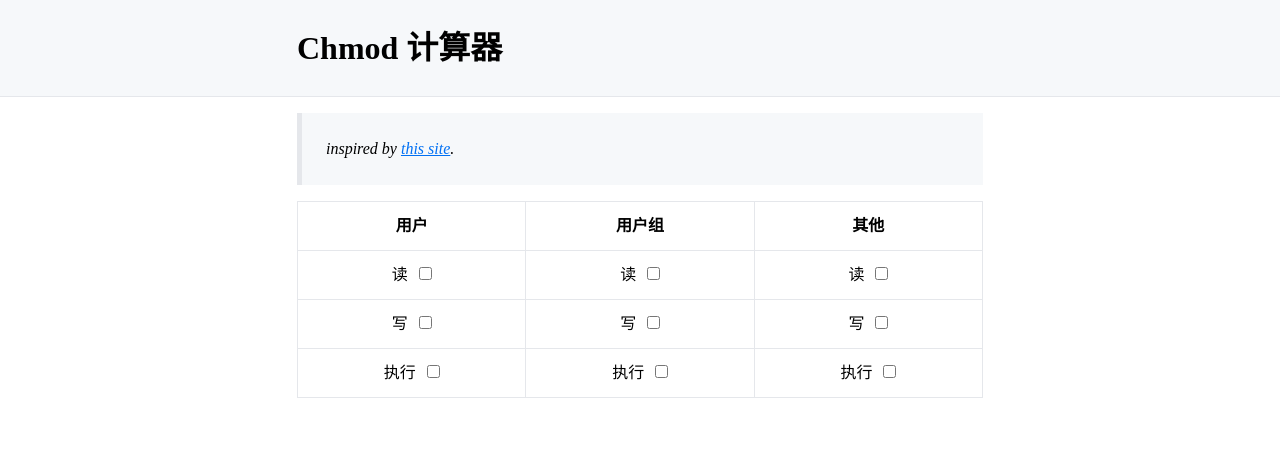
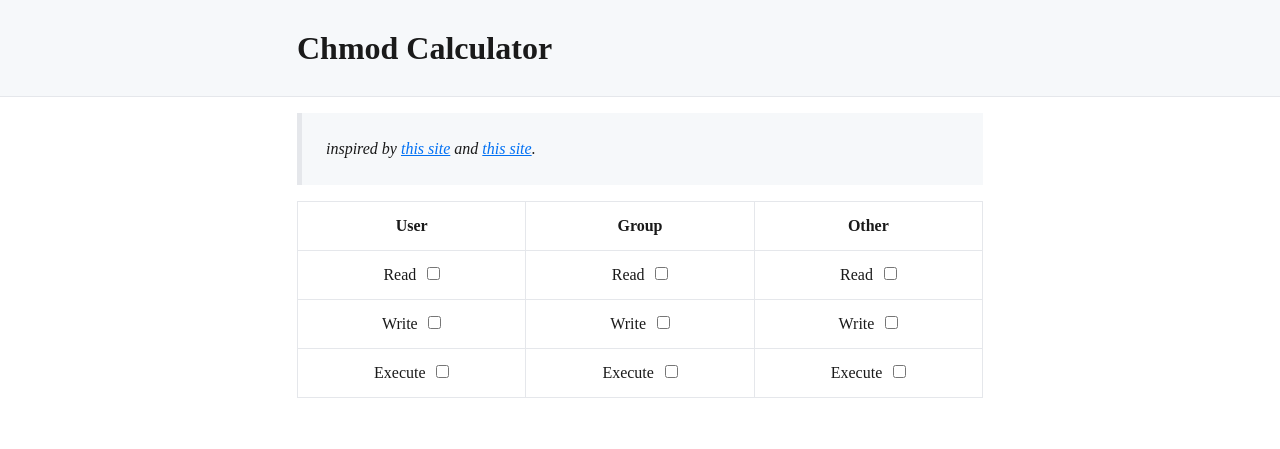
Before and after one commit to ppz-pro/chmod-calc, a plain HTML site: page index.html in a window 1280 px wide. Drawn offline with Linux system fonts and the light colour scheme.

Commit message:
feat: 亮暗切换、文档

```diff
--- a/index.html
+++ b/index.html
@@ -1,5 +1,5 @@
 <!DOCTYPE html>
-<html lang="zh-CN">
+<html>
 <head>
   <meta charset="UTF-8"/>
   <meta content="width=device-width, initial-scale=1.0" name="viewport"/>
@@ -15,7 +15,7 @@
     }
     @media (prefers-color-scheme: dark) {
       :root {
-        --txt: #eeeeee;
+        --txt: #bbb;
         --bg: #000000;
         --bg2: #111111;
         --bg3: #222222;
@@ -23,11 +23,15 @@
         --link2: #0366D6; */
       }
     }
-
     * {
       padding: 0;
       margin: 0;
       box-sizing: border-box;
+    }
+
+    html {
+      color: var(--txt);
+      background-color: var(--bg);
     }
     body {
       max-width: 750px;
@@ -44,6 +48,12 @@
       padding-right: calc(50vw - 50%);
       font-size: 2rem;
       line-height: 3;
+    }
+    @media (max-width: 750px) {
+      h1 {
+        font-size: 1rem;
+        text-align: center;
+      }
     }
     blockquote {
       padding: 1.5rem;
@@ -70,15 +80,12 @@
     td label input[type="checkbox"] {
       margin-left: .5em;
     }
-
-
     a {
       color: var(--link);
     }
     a:hover {
       color: var(--link2);
     }
-
     pre {
       padding: .6rem 1.4rem;
       max-width: 100%;
@@ -91,13 +98,6 @@
     pre:empty {
       display: none;
     }
-
-    @media (max-width: 750px) {
-      h1 {
-        font-size: 1rem;
-        text-align: center;
-      }
-    }
   </style>
 </head>
 <body>
@@ -107,28 +107,29 @@
     // 元素选择器
     const el = selector => document.querySelector(selector)
     // 渲染页面
-    function render(lang) {
+    function render(zh) {
+      const lang = zh?'zh':'en'
       el('#root').innerHTML = `
         <header>
-          <h1>${{ cn: 'Chmod 计算器', en: 'Chmod Calculator' }[lang]}</h1>
+          <h1>${{ zh: 'Chmod 计算器', en: 'Chmod Calculator' }[lang]}</h1>
         </header>
         <blockquote>
-          <i>inspired by <a href="https://linuxhandbook.com/chmod-calculator/">this site</a>.</i>
+          <i>inspired by <a href="https://linuxhandbook.com/chmod-calculator/">this site</a> and <a href="https://newcss.net/">this site</a>.</i>
         </blockquote>
 
         <main>
           <table>
             <thead>
               <tr>
-                <th>${{ cn: '用户', en: 'User' }[lang]}</th>
-                <th>${{ cn: '用户组', en: 'Group' }[lang]}</th>
-                <th>${{ cn: '其他', en: 'Other' }[lang]}</th>
+                <th>${{ zh: '用户', en: 'User' }[lang]}</th>
+                <th>${{ zh: '用户组', en: 'Group' }[lang]}</th>
+                <th>${{ zh: '其他', en: 'Other' }[lang]}</th>
               </tr>
             </thead>
             <tbody>${function() {
-              const read = { cn: '读', en: 'Read' }
-              const write = { cn: '写', en: 'Write' }
-              const exec = { cn: '执行', en: 'Execute' }
+              const read = { zh: '读', en: 'Read' }
+              const write = { zh: '写', en: 'Write' }
+              const exec = { zh: '执行', en: 'Execute' }
               return [
                 [read, read, read],
                 [write, write, write],
@@ -152,7 +153,10 @@
         </main>
       `
     }
-    render('cn')
+
+    // 渲染默认语言
+    const lang = navigator.language || navigator.userLanguage
+    render(lang.slice(0, 2) == 'zh')
 
     // 计算
     el('tbody').onchange = function calculate() {
```
Also changed, not shown: 1 other file.
